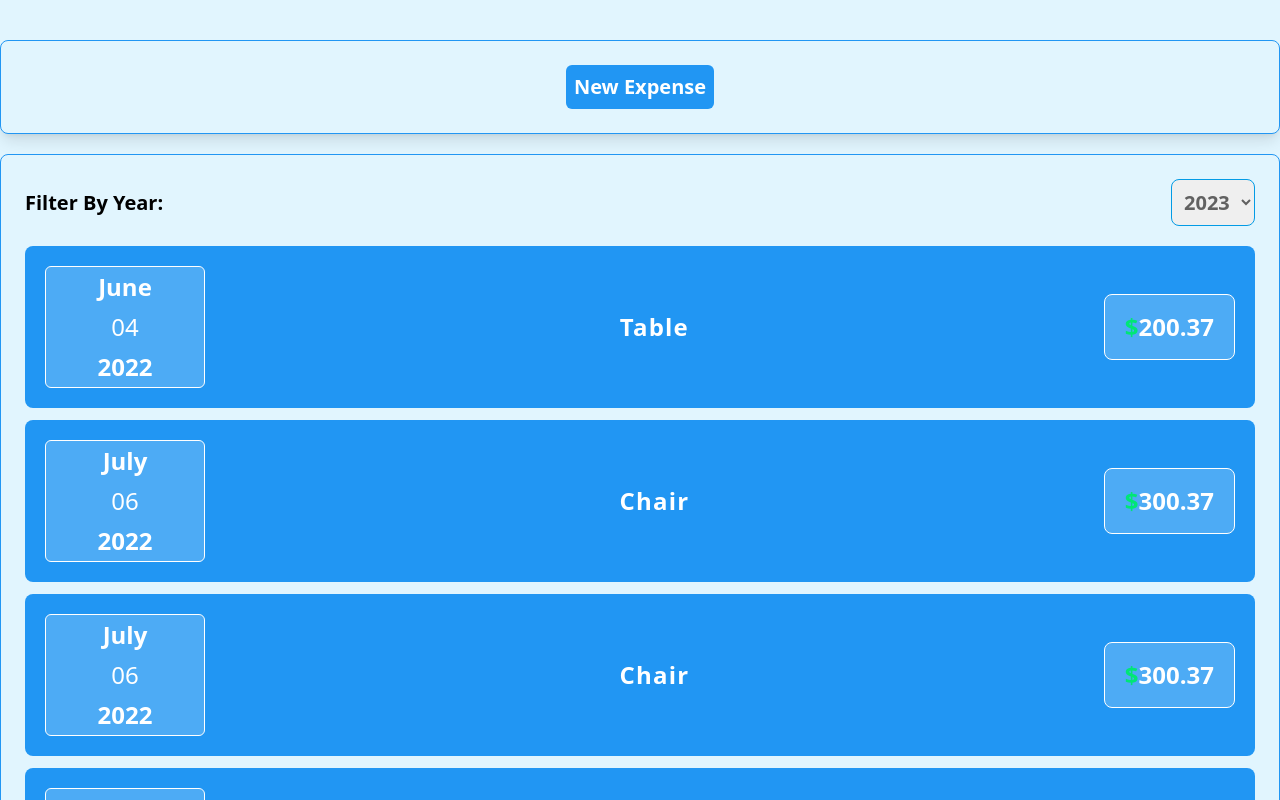
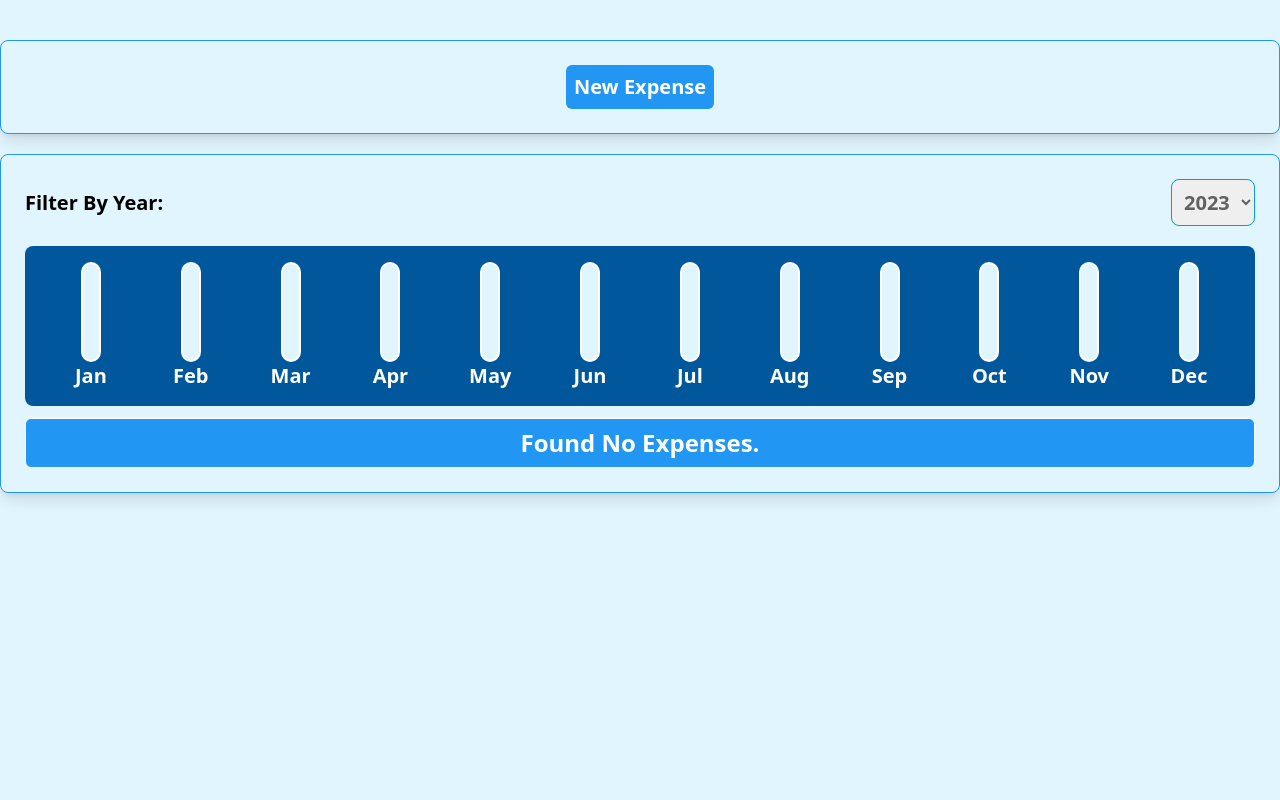
Before and after one commit to mojahid-belaman/Expense, a React (Create React App) app: page / in a window 1280 px wide. Built offline with nearby package versions, Linux system fonts and the light colour scheme.

Commit message:
integrate component ExpenseChart in Expense

```diff
--- a/src/components/expense/Expenses.js
+++ b/src/components/expense/Expenses.js
@@ -2,9 +2,10 @@ import React, { useState } from "react";
 import Card from "../ui/Card";
 import ExpenseFilter from "./ExpenseFilter";
 import ExpenseList from "./ExpenseList";
+import ExpenseChart from "./ExpenseChart";
 
 const Expenses = (props) => {
-  const [filterYear, setFilterYear] = useState("2022");
+  const [filterYear, setFilterYear] = useState("2023");
   const filterHandle = (year) => {
     setFilterYear(year);
   };
@@ -15,6 +16,7 @@ const Expenses = (props) => {
   return (
     <Card>
       <ExpenseFilter selected={filterYear} onChangeFilter={filterHandle} />
+      <ExpenseChart expenses={filterExpense}/>
       <ExpenseList items={filterExpense} />
     </Card>
   );
```
